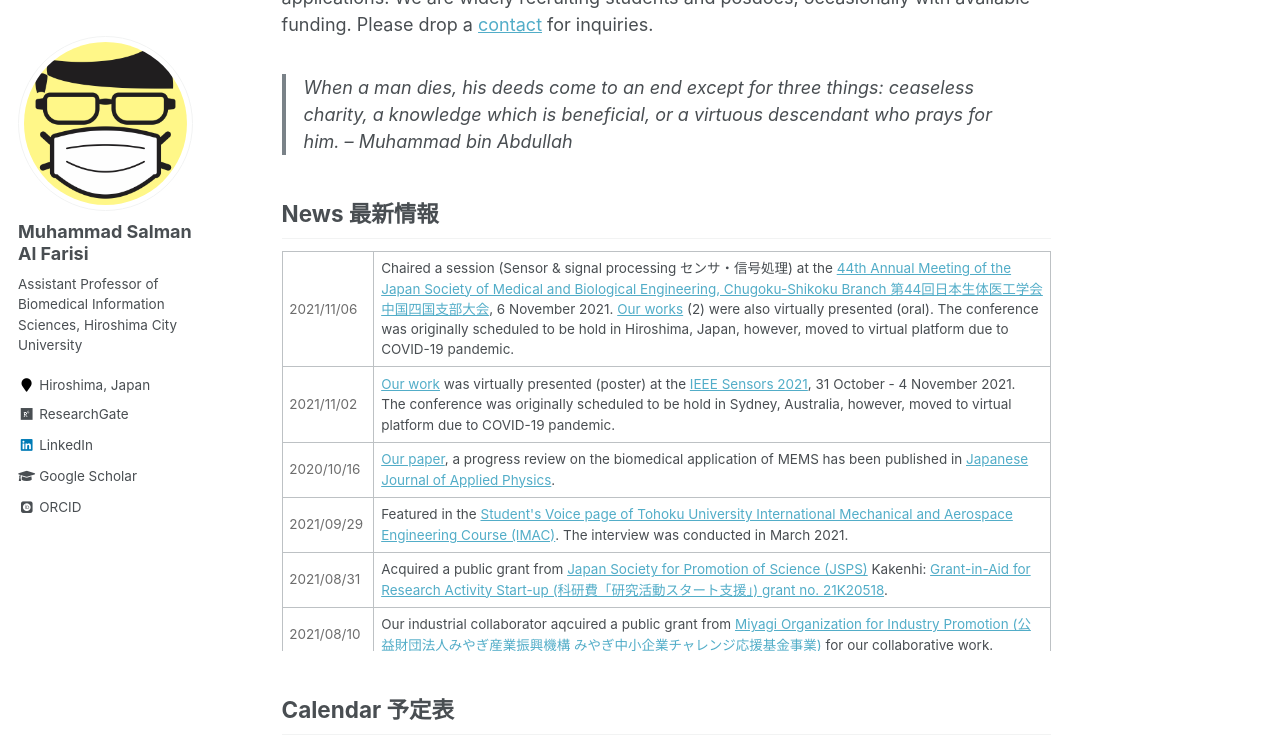
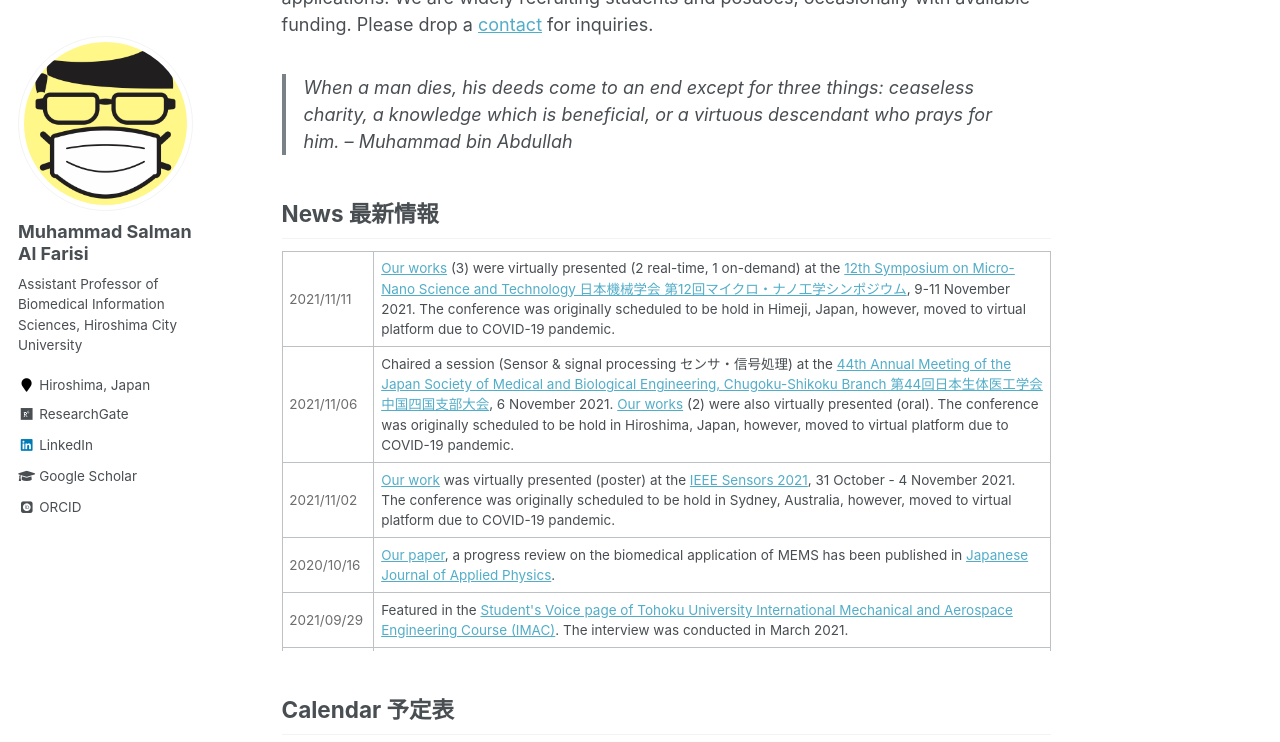
Before and after one commit to msalfarisi/msalfarisi.github.io, a Jekyll site: the page built from _pages/home.md, in a window 1280 px wide and 900 px high, scrolled down 457 px, cut to the strip 0-742 px from the top of the window. Built offline with Jekyll 4.4.1, drawn with Linux system fonts in a browser that asks for light colours; some web fonts are replaced.

Commit message:
Update home.md

```diff
--- a/_pages/home.md
+++ b/_pages/home.md
@@ -22,6 +22,10 @@ Welcome to the homepage of Muhammad Salman Al Farisi, an Assistant Professor at
 
 <div style="overflow-y: scroll; height:400px;">
  <table style="width:100%">
+  <tr>
+    <td style="color:#6d6d6d;">2021/11/11</td>
+    <td><a href="/publication/">Our works</a> (3) were virtually presented (2 real-time, 1 on-demand) at the <a href="https://www.jsme.or.jp/conference/mnm2021/">12th Symposium on Micro-Nano Science and Technology 日本機械学会 第12回マイクロ・ナノ工学シンポジウム</a>, 9-11 November 2021. The conference was originally scheduled to be hold in Himeji, Japan, however, moved to virtual platform due to COVID-19 pandemic.</td>
+  </tr>
   <tr>
     <td style="color:#6d6d6d;">2021/11/06</td>
     <td>Chaired a session (Sensor & signal processing センサ・信号処理) at the <a href="http://www.medimg.info.hiroshima-cu.ac.jp/jsmbe-chusi-2021/">44th Annual Meeting of the Japan Society of Medical and Biological Engineering, Chugoku-Shikoku Branch 第44回日本生体医工学会中国四国支部大会</a>, 6 November 2021. <a href="/publication/">Our works</a> (2) were also virtually presented (oral). The conference was originally scheduled to be hold in Hiroshima, Japan, however, moved to virtual platform due to COVID-19 pandemic.</td>
```
